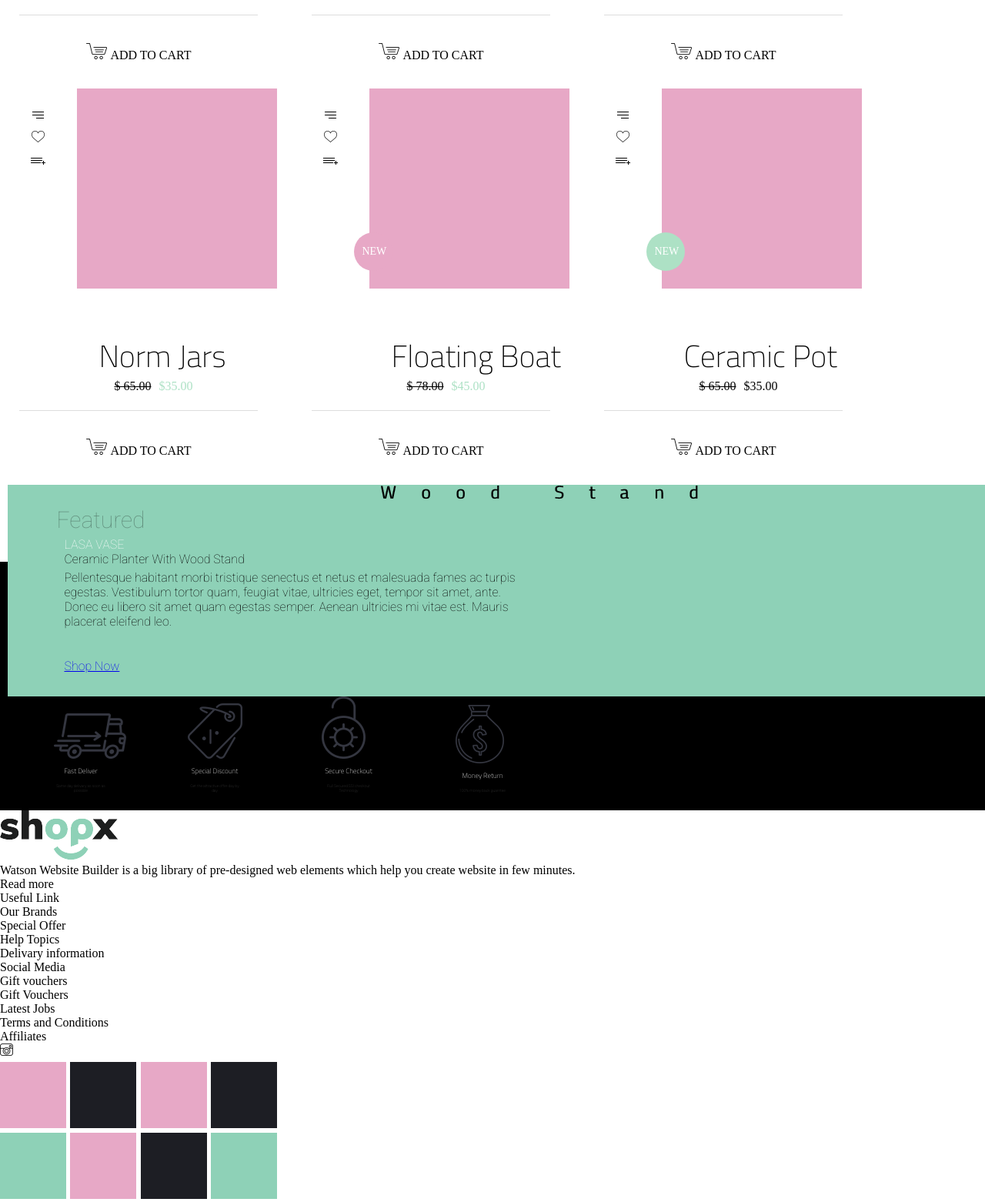
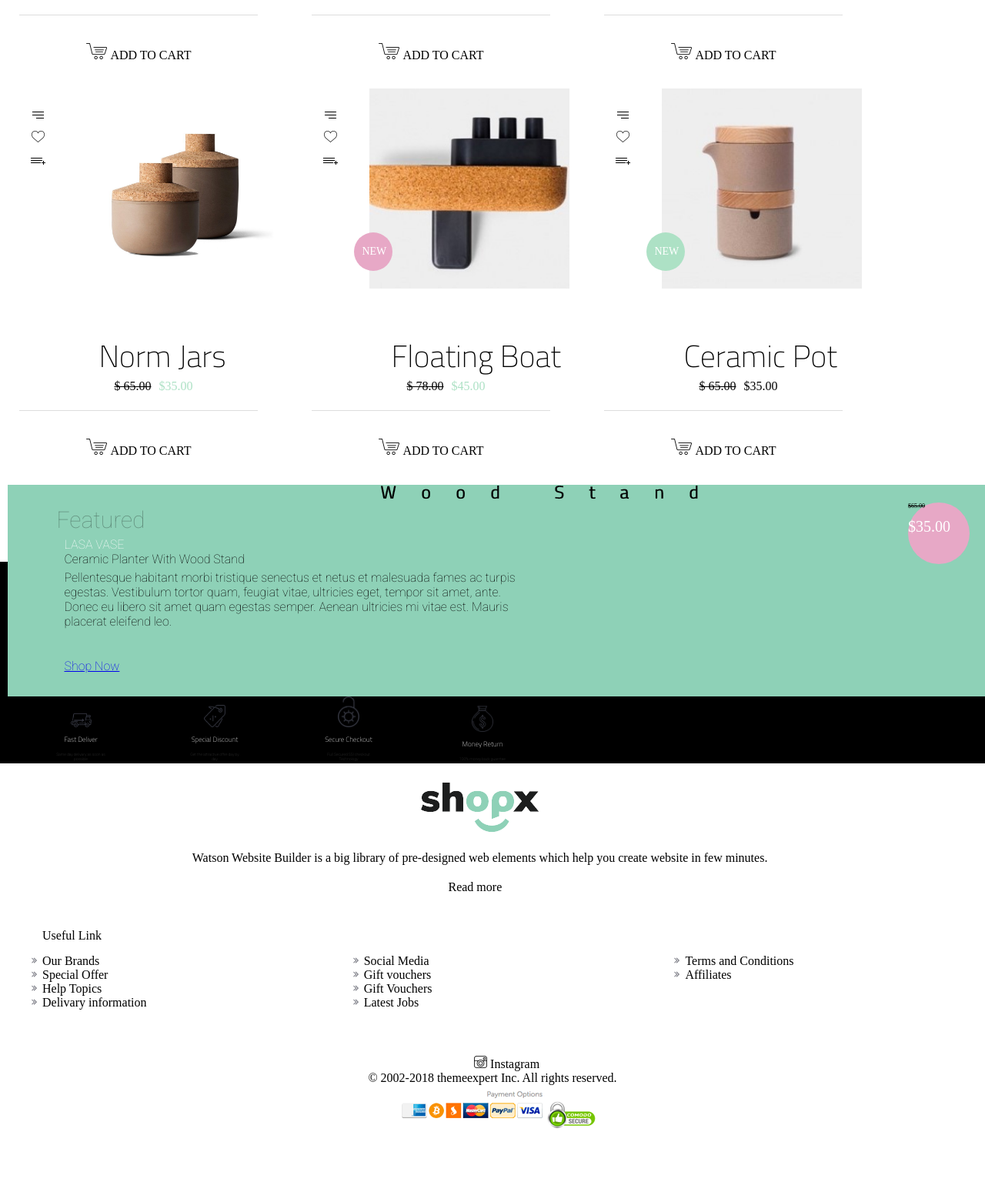
Before and after one commit to akriticodes/akriti.github.io, a plain HTML site: page Final-Design/index.html in a window 1280 px wide. Shown: the part 1232-2794 px from the top of the page at 77% size. After the commit the page ends 2713 px from the top, so only its background shows below. Drawn offline with Linux system fonts and the light colour scheme.

Commit message:
Add Products

```diff
--- a/Final-Design/css/footer.css
+++ b/Final-Design/css/footer.css
@@ -3,7 +3,7 @@
   background-color: black;
 }
 .footer-container{
-  padding: 20px 0px;
+  padding: 0px 0px;
 }
 .services{
   height:50px;
@@ -23,7 +23,6 @@
 .image{
   text-align:center;
   padding-bottom: 5px;
-  width: 50px;
 }
 .sub-service-title{
   text-align: center;
@@ -33,6 +32,51 @@
   font-family: 'Roboto', sans-serif;
 }
 
+.footer-down-container-up{
+
+  padding-left:25px;
+  width: 99%;
+}
+.useful-title{
+  padding-bottom: 15px;
+}
+.info{
+  padding: 25px 0px;
+  text-align: center;
+}
+.shopx-content{
+  padding:20px 0px;
+  display: inline-block;
+}
+
+.useful-link{
+  padding-top:20px;
+}
+.useful-items {
+  column-count:3;
+}
+.info{
+  padding-right: 70px;
+}
+.instagram-box{
+  padding-top: 60px;
+  text-align: center;
+}
+.useful-items li{
+  list-style-image: url(/images/bullet_03.png);
+}
+.pink-green-box{
+  display:none;
+}
+.copy-container-left{
+  text-align:center;
+}
+.copy-container-right{
+  text-align:center;
+}
+.footer-image{
+  width:40%;
+}
 @media only screen and (min-width: 768px) {
   .services{
     height:50px;
@@ -43,6 +87,9 @@
   .footer-container ul li{
     display: inline-block;
     padding-left:20px;
+  }
+  .useful-link{
+    padding-left: 30px;
   }
 
 }
@@ -88,12 +135,16 @@
   .footer-down-container-up{
     height: 335px;
     padding-bottom: 100px;
-    margin:0px 375px;
+    padding-left:200px;
+    width: 1170px;
+    margin: 0 auto;
+  }
+  .useful-title{
+    padding-bottom: 35px;
   }
   .info{
     height:273px;
     padding: 50px 0px;
-    background-color: orchid;
     width:200px;
   }
   .shopx-content{
@@ -104,26 +155,41 @@
   .useful-link{
     height:295px;
     width:250px;
-    display: inline-block;
     padding-top:60px;
     padding-right: 70px;
-    background-color: orchid;
 
+    float:left;
   }
-  .usefull-items-left{
-    float: left;
-  }
-  .useful-items-right{
-    float:right;
+  .useful-items {
+    column-count:2;
   }
   .info{
     float:left;
-  }
-  .useful-link{
-    float:left;
+    padding-right: 70px;
   }
   .instagram-box{
     float:left;
+    padding-top: 60px;
   }
+  .useful-items li{
+    list-style-image: url(/images/bullet_03.png);
+  }
+  .pink-green-box{
+    display:block;
+  }
+  .copy-right-wrapper{
+    width:100%
+  }
+  .copy-right-container{
+    width:1140px;
+    margin: 0 auto;
+    text-align: center;
+  }
+  .copy-container-left{
+    float:left;
 
+  }
+  .copy-container-right{
+    float:right;
+  }
 }
--- a/Final-Design/css/logo.css
+++ b/Final-Design/css/logo.css
@@ -67,6 +67,31 @@
    width:300px;
    text-align: center;
  }
+ .second-circle{
+  width: 80px;
+  height: 80px;
+  border-radius: 50%;
+  background:#e7a8c6;
+  position: absolute;
+  display:block;
+  right:20px;
+
+}
+
+.second-price-down{
+  position:absolute;
+  color:white;
+  font-size:20px;
+  top:20px;
+  position: absolute;
+
+
+}
+.second-price-up{
+  font-size:8px;
+  position:absolute;
+
+}
 
 
 @media only screen and (min-width: 768px) {
@@ -200,4 +225,7 @@
   .topic{
     color:black;
   }
+  .second-circle{
+    display:none;
+  }
 }
--- a/Final-Design/css/product.css
+++ b/Final-Design/css/product.css
@@ -79,6 +79,7 @@
   position:absolute;
   left:10px;
   top: 17px;
+  z-index: 10px;
 }
 .title{
   padding-left: 100px;
@@ -106,10 +107,7 @@
   background-color:#e7a8c6;
 
 }
-/*
-.shopping-container-right .right-box .green-box{
-  background-color:#ade1c5;
-}*/
+
 .shopping-container-down .name-price{
   margin-left:28px;
 }
@@ -127,8 +125,11 @@
   padding: 20px;
 }
 .add-to-cart .cart-icon :hover{
-  background-color: tomato;
   background: url("images/green-cart");
+}
+
+.product-class{
+  width:260px;
 }
 
 @media only screen and (min-width: 1300px) {
--- a/Final-Design/css/style.css
+++ b/Final-Design/css/style.css
@@ -31,9 +31,7 @@ ul li a{
     text-align: center;
 
 }
-.icon-left .search-bar-top{
-    display:none;
-}
+
 .second-menu-container-right .search-bar{
     display:none;
 }
@@ -199,6 +197,7 @@ ul li a{
 
 
 
+
 /*tablet*/
 
 @media only screen and (min-width: 768px) {
@@ -246,10 +245,6 @@ ul li a{
         padding-right: 35px;
         text-align: center;
     }
-    .icon-left .searc-bar-top{
-        display:none;
-    }
-
     .new{
         font-size: 53px;
         font-family: 'Alex Brush', cursive;
@@ -309,6 +304,9 @@ ul li a{
         display: inline-block;
         font-size: 10px;
         padding-left:25px;
+    }
+    .icon-left .search-bar-top{
+        display:none;
     }
     .search-icon{
         display:inline-block;
--- a/Final-Design/index.html
+++ b/Final-Design/index.html
@@ -143,10 +143,10 @@
                 </div>
               </div>
               <div class ="shopping-container-right">
-                <div class="right-box">
+                <img src="images/pics/Lava Vtase.jpg" alt="product-1" class=product-class>
                   <div class="green-box">
                   </div>
-                </div>
+                </img>
               </div>
             </div>
             <div class ="shopping-container-down">
@@ -192,10 +192,10 @@
                 </div>
               </div>
               <div class ="shopping-container-right">
-                <div class="right-box">
+                <img src="/images/pics/Ceramic Pot.jpg" alt="procuct-2" class="product-class">
                   <div class="pink-box">
                   </div>
-                </div>
+                </img>
               </div>
             </div>
             <div class ="shopping-container-down">
@@ -241,10 +241,10 @@
               </div>
             </div>
             <div class ="shopping-container-right">
-              <div class="right-box">
+              <img src ="images/pics/Dinner ware.jpg" alt="product-3" class="product-class">
                 <div class="pink-box">
                 </div>
-              </div>
+              </img>
             </div>
           </div>
           <div class ="shopping-container-down">
@@ -289,10 +289,10 @@
                 </div>
               </div>
               <div class ="shopping-container-right">
-                <div class="right-box">
+                <img src="images/pics/Norm Jars.jpg" alt="product-4" class="product-class">
                   <div class="pink-box">
                   </div>
-                </div>
+                </img>
               </div>
             </div>
             <div class ="shopping-container-down">
@@ -338,10 +338,10 @@
                 </div>
               </div>
               <div class ="shopping-container-right">
-                <div class="right-box">
+                <img src="images/pics/Floating Boat.jpg" class="product-class">
                   <div class="pink-box">
                   </div>
-                </div>
+                </img>
               </div>
             </div>
             <div class ="shopping-container-down">
@@ -387,10 +387,10 @@
                 </div>
               </div>
               <div class ="shopping-container-right">
-                <div class="right-box">
+                <img src="images/pics/Ceramic Pot.jpg" alt="product-2" class="product-class">
                   <div class="pink-box">
                   </div>
-                </div>
+                </img>
               </div>
             </div>
             <div class ="shopping-container-down">
@@ -438,6 +438,12 @@
       <div class="wood-sandt">
         <img src="images/wood-sandt.png" class="woodsandt-img">
       </div>
+      <div class="cirlce-second">
+        <div class="second-circle">
+          <p class= "second-price-up"><strike>$65.00</strike></p>
+          <p class="second-price-down">$35.00</p>
+        </div>
+      </div>
       <div class="featured-box">
         <div class="featured-title">
           <p>Featured</p>
@@ -467,7 +473,7 @@
       <li>
         <div class="services">
           <div class ="image">
-            <img src ="images/FastDeliver.png">
+            <img src ="images/FastDeliver.png" class="footer-image">
           </div>
           <div class="service-title">
             <p> Fast Deliver</p>
@@ -480,7 +486,7 @@
       <li>
         <div class="services">
           <div class ="image">
-            <img src ="images/Price Tag.png">
+            <img src ="images/Price Tag.png" class="footer-image">
           </div>
           <div class="service-title">
             <p> Special Discount</p>
@@ -493,7 +499,7 @@
       <li>
         <div class="services">
           <div class ="image">
-            <img src ="images/lock.png">
+            <img src ="images/lock.png" class="footer-image">
           </div>
           <div class="service-title">
             <p> Secure Checkout</p>
@@ -506,7 +512,7 @@
       <li>
         <div class="services">
           <div class ="image">
-            <img src ="images/money.png">
+            <img src ="images/money.png" class="footer-image">
           </div>
           <div class="service-title">
             <p>Money Return</p>
@@ -532,32 +538,39 @@
         Read more
       </p>
     </div>
-    <div class ="usefull-link">
-      <ul class="usefull-items">
-        <div class="useful-items-left">
-          <li>Useful Link</li>
+    <div class ="useful-link">
+      <div class="useful-title">Useful Link</div>
+      <ul class="useful-items">
           <li>Our Brands</li>
           <li>Special Offer</li>
           <li>Help Topics</li>
           <li>Delivary information</li>
           <li>Social Media</li>
-        </div>
-        <div class="useful-items-right">
           <li>Gift vouchers</li>
           <li>Gift Vouchers</li>
           <li>Latest Jobs</li>
           <li>Terms and Conditions</li>
           <li>Affiliates</li>
-        </div>
       </ul>
     </div>
     <div class ="instagram-box">
       <div class="instagram">
         <img src="images/Insta Icon.png">
+        <span>Instagram</span>
       </div>
       <div class="pink-green-box">
         <img src="/images/pink-green-box_03.png">
       </div>
+    </div>
+  </div>
+</div>
+<div class ="copy-right-wrapper">
+  <div class="copy-right-container">
+    <div class="copy-container-left">
+      <span>&#169;</span><span> 2002-2018 themeexpert Inc. All rights reserved.</span>
+    </div>
+    <div class="copy-container-right">
+      <img src="images/PaymentOptions.png">
     </div>
   </div>
 </div>
```
Also changed, not shown: Final-Design/images/bullet_03.png (added), Final-Design/images/floating-boat.jpg (deleted), Final-Design/images/pics/Ceramic Pot.jpg (added), Final-Design/images/pics/Dinner ware.jpg (added), Final-Design/images/pics/Floating Boat.jpg (added), Final-Design/images/pics/Lava Vtase.jpg (added), Final-Design/images/pics/Norm Jars.jpg (added).
